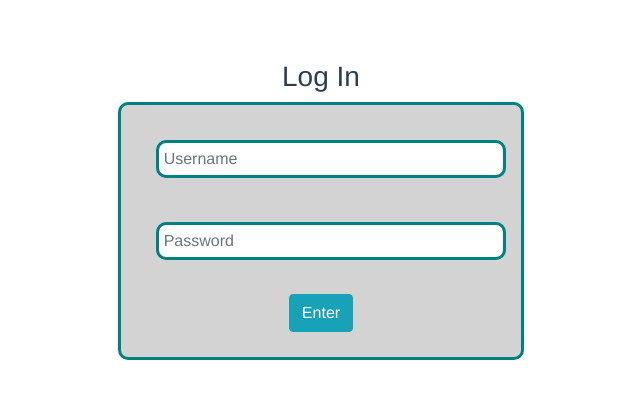
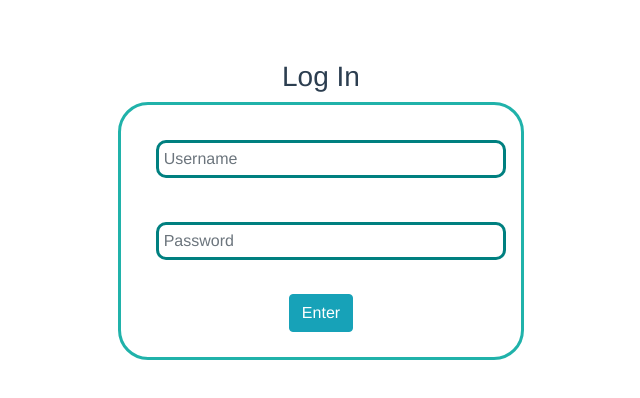
Before and after one commit to mie91/Noroff-VueApp, a Vue app in the folder vuepro/: page /#/ in a window 1280 px wide. Shown: the top 398 px of the page, without its empty margins (319-959 px from the left). Built offline with nearby package versions, Linux system fonts and the light colour scheme.

Commit message:
fixed the error with fetch command
also added some style changes

```diff
--- a/vuepro/src/components/LoginComponent.vue
+++ b/vuepro/src/components/LoginComponent.vue
@@ -23,6 +23,12 @@
 export default {
     name: 'Login',
     props: ['message', 'showUsernameError', 'showPasswordError', 'inputUsernameError', 'inputPasswordError'],
+    data(){
+        return {
+            username: null,
+            password: null
+        };
+    },
     methods: {
         login: function(){
             const app = this;
@@ -47,10 +53,10 @@ export default {
         padding: 5px;
     }
     .theForm {
-        background-color: lightgray;
-        border: solid teal 3px;
+        border: lightseagreen solid 3px;
+        border-radius: 30px;
         padding: 25px;
-        border-radius: 10px;
+
     }
 
 
--- a/vuepro/src/components/recipeListComponent.vue
+++ b/vuepro/src/components/recipeListComponent.vue
@@ -15,21 +15,21 @@
 export default {
     name: 'recipeListComponent',
     props: ['thumb','title', 'link', 'ingredients'],
+
+
 }
 </script>
 
 <style scoped>
  .card {
      margin: 10px;
-     padding: 20px;;
+     padding: 20px;
+     border: lightseagreen solid 3px;
+     border-radius: 30px;
  }
     .card img {
-        width: 100%;
-        padding-top: 20px;
-        border: solid teal 2px;
+        border-radius: 30px;
+        border: lightseagreen solid 3px;
     }
 
-    .card span {
-        font-weight: bold;
-    }
 </style>
--- a/vuepro/src/recipeListPage.vue
+++ b/vuepro/src/recipeListPage.vue
@@ -5,7 +5,6 @@
                                             v-bind:ingredients="recipe.ingredients"
                                             v-bind:link="recipe.href"
                                             v-bind:thumb="recipe.thumbnail"
-
             ></recipeListComponent>
         </div>
     </div>
@@ -37,7 +36,7 @@ export default {
             return response.json();
         })
         .then(function(result){
-            app.recipes = result;
+            app.recipes = result.results;
         });
     }
 }
```
